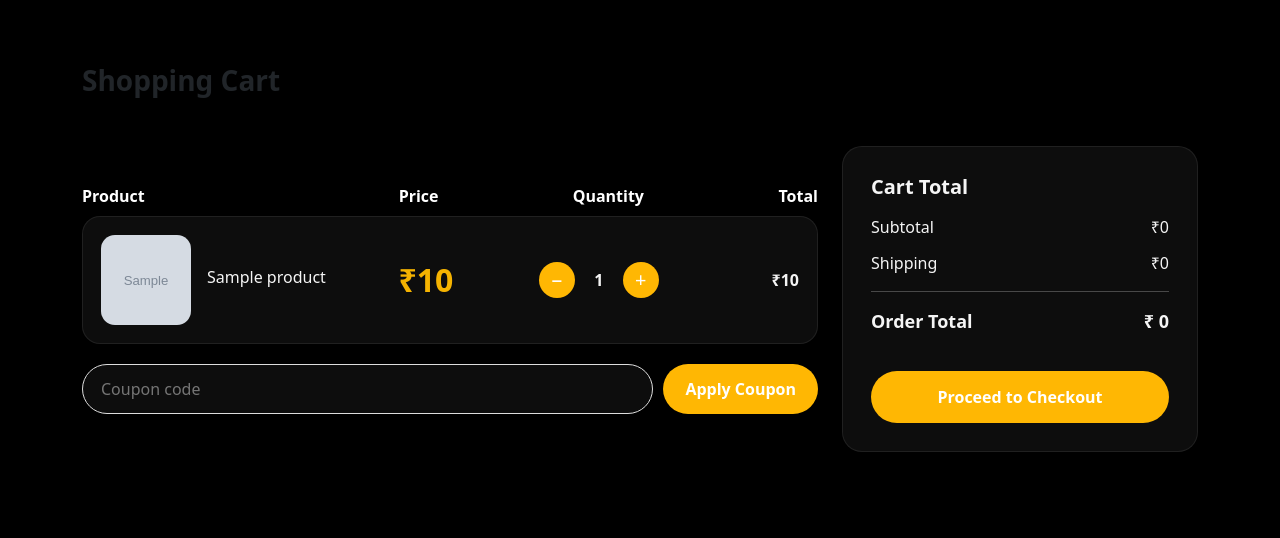
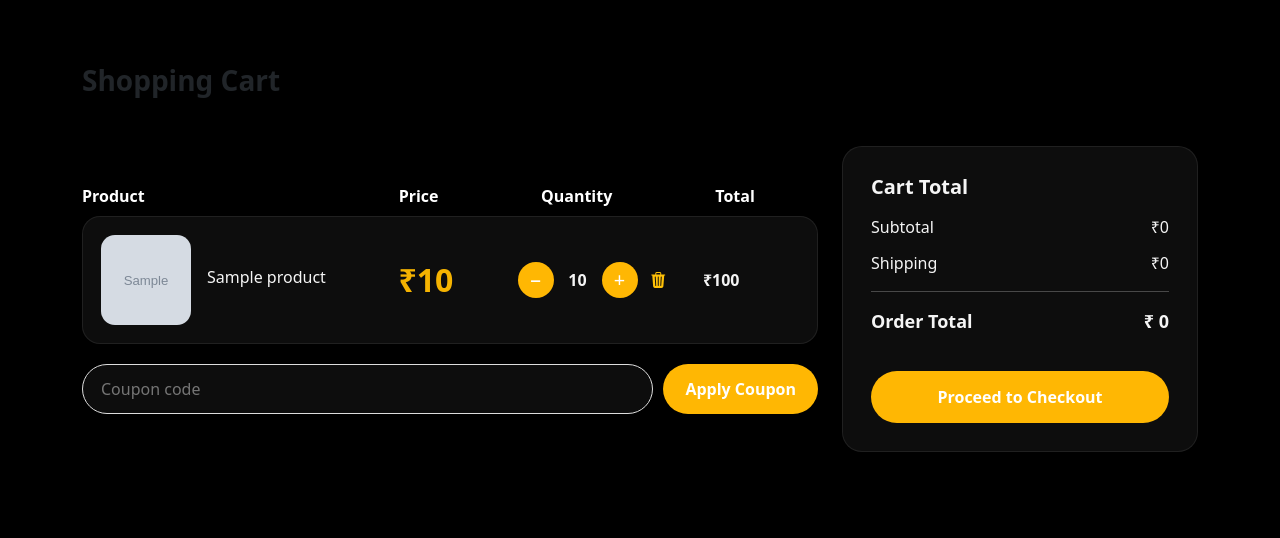
Before and after one commit to AdLaYr-Impacts/AdLaYr_HealthMix, a Django app: page /adlayr/cart/ in a window 1280 px wide. Shown: the part 130-668 px from the top of the page. Run offline with Django 5.2, Linux system fonts and the light colour scheme; a user stored in the database is signed in; tables that the repository leaves empty hold one stand-in row (values such as "Sample post"); grey boxes marked "Sample" are stand-in pictures.

Commit message:
cart cofig fixes & enhancement

```diff
--- a/adlayr_hm/healthmix/models.py
+++ b/adlayr_hm/healthmix/models.py
@@ -105,6 +105,14 @@ class Cart(BaseModel):
     def __str__(self):
         return f"{self.product.name}, qty:{self.quantity}"
 
+    @property
+    def get_total_price(self):
+        return self.quantity*(
+            self.product.discounted_price
+            if self.product.discounted_price
+            else self.product.price
+        )
+
 # model to store rating and reviews
 class RatingAndReview(BaseModel):
     product = models.ForeignKey(Product, on_delete=models.CASCADE)
--- a/adlayr_hm/healthmix/views.py
+++ b/adlayr_hm/healthmix/views.py
@@ -56,6 +56,8 @@ class ProductDetailsView(View):
         #     }
         #     return render(request,'adlayr_hm/product_details.html', context=data)
 
+        print(quantity)
+
         price = Decimal(str(quantity))*(
             product.discounted_price
             if product.discounted_price
@@ -75,6 +77,7 @@ class CartView(View):
     def get(self,request,*args,**kwargs):
         cart_obj = Cart.objects.filter(user = request.user)
         total_price = cart_obj.aggregate(total = Sum(
+            F('quantity')*
             Case(
                 When(product__discounted_price__isnull=False,
                     then=F('product__discounted_price')),
--- a/adlayr_hm/static/css/style.css
+++ b/adlayr_hm/static/css/style.css
@@ -374,6 +374,11 @@
 /* Product Details Page */
 /* ---------------------- */
 
+.price-strike{
+  color: white;
+  font-size: 18px;
+}
+
 #pd-container{
   height: 110vh;
 }
@@ -681,6 +686,19 @@
   font-weight: 600;
 }
 
+.btn-delete {
+  background: transparent;
+  border: none;
+  color: #ffc107;
+  font-size: 1rem;
+  transition: all 0.2s ease;
+}
+
+.btn-delete:hover {
+  color: #ff4d4d;
+  transform: scale(1.15);
+}
+
 .coupon-box {
   display: flex;
   gap: 10px;
--- a/adlayr_hm/templates/adlayr_hm/cart.html
+++ b/adlayr_hm/templates/adlayr_hm/cart.html
@@ -18,8 +18,9 @@
             <div class="cart-header d-none d-lg-flex row fw-semibold text-muted mb-2">
                 <div class="col-5 cart-head">Product</div>
                 <div class="col-2 cart-head">Price</div>
-                <div class="col-3 text-center cart-head">Quantity</div>
-                <div class="col-2 text-end cart-head">Total</div>
+                <div class="col-2 text-center cart-head">Quantity</div>
+                <div class="col-1 cart-head"></div>
+                <div class="col-1 text-end cart-head">Total</div>
             </div>
 
             <!-- ITEM -->
@@ -34,6 +35,7 @@
                     <small class="text-muted d-lg-none">
                         {% if item.product.discounted_price %}
                             ₹{{ item.product.discounted_price|floatformat:0 }}
+                            <span class="price-strike"> <strike>₹ {{ item.product.price|floatformat:0 }}</strike> </span>
                         {% else %}
                             ₹{{ item.product.price|floatformat:0 }}
                         {% endif %}
@@ -44,25 +46,31 @@
                 <div class="col-4 col-lg-2 d-none d-lg-block price" data-price="{%if item.product.discounted_price%}{{item.product.discounted_price}}{%else%}{{item.product.price}}{%endif%}">
                     {% if item.product.discounted_price %}
                         ₹{{ item.product.discounted_price|floatformat:0 }}
+                        <span class="price-strike"> <strike>₹{{ item.product.price|floatformat:0 }}</strike> </span>
                     {% else %}
                         ₹{{ item.product.price|floatformat:0 }}
                     {% endif %}
                 </div>
 
-                <div class="col-8 col-lg-3 text-lg-center">
+                <div class="col-8 col-lg-2 text-lg-center">
                     <div class="qty-control">
                     <button onclick="changeQty(this,-1)">−</button>
-                    <span class="qty">1</span>
+                    <span class="qty">{{ item.quantity }}</span>
                     <button onclick="changeQty(this,1)">+</button>
                     </div>
                 </div>
 
-                <div class="col-12 col-lg-2 text-end fw-semibold item-total">
-                    {% if item.product.discounted_price %}
-                        ₹{{ item.product.discounted_price|floatformat:0 }}
-                    {% else %}
-                        ₹{{ item.product.price|floatformat:0 }}
-                    {% endif %}
+                <div class="col-2 col-lg-1 text-center">
+                    <form method="post" action="#">
+                        {% csrf_token %}
+                        <button type="submit" class="btn btn-delete" title="Remove item">
+                        <i class="bi bi-trash3-fill"></i>
+                        </button>
+                    </form>
+                </div>
+
+                <div class="col-12 col-lg-1 text-end fw-semibold item-total">
+                    ₹{{ item.get_total_price|floatformat:0 }}
                 </div>
                 </div>
             </div>
```
Also changed, not shown: adlayr_hm/templates/adlayr_hm/product_details.html (+8 -1 lines).
